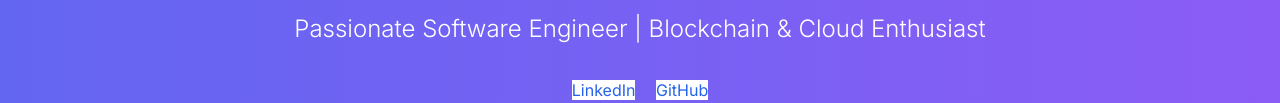
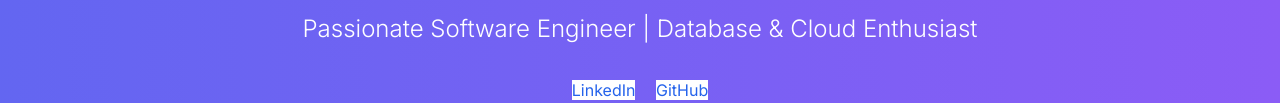
Before and after one commit to vaduvanathan/my-portfolio, a plain HTML site: page index.html in a window 1280 px wide. Shown: the part 239-342 px from the top of the page. Drawn offline with nearby package versions, Linux system fonts and the light colour scheme.

Commit message:
Update index.html

```diff
--- a/index.html
+++ b/index.html
@@ -57,7 +57,7 @@
                 Vaduvanathan P
             </h1>
             <p class="text-xl sm:text-2xl font-light mb-8 animate-fade-in-up">
-                Passionate Software Engineer | Blockchain & Cloud Enthusiast
+                Passionate Software Engineer | Database & Cloud Enthusiast
             </p>
             <div class="space-x-4 animate-fade-in-up-delay">
                 <a href="https://www.linkedin.com/in/vaduvanathan-p-11908927b" target="_blank" class="btn-primary bg-white text-blue-600 hover:bg-gray-100">LinkedIn</a>
```
